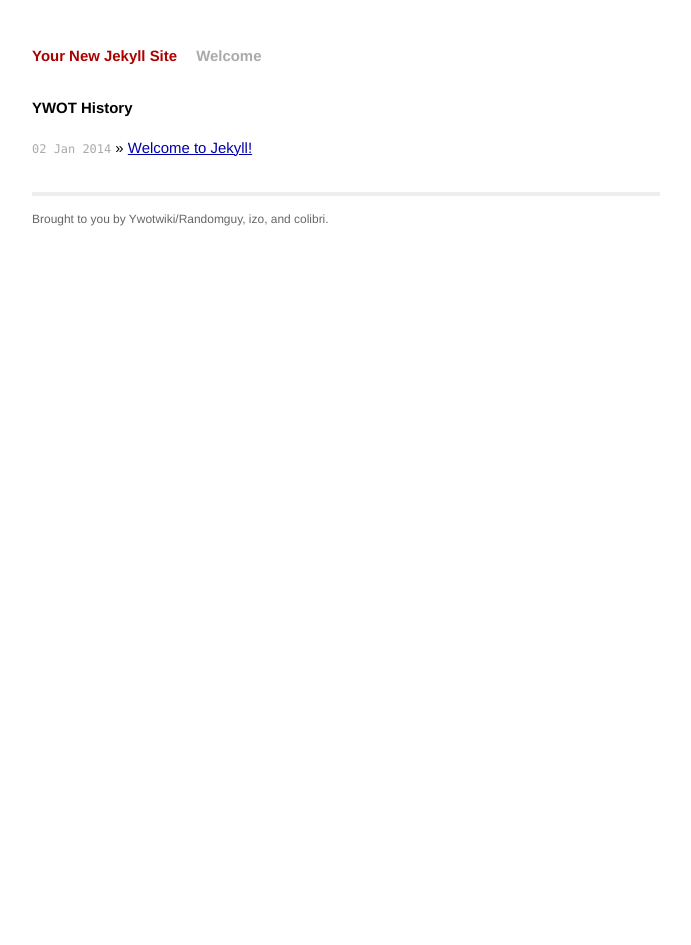
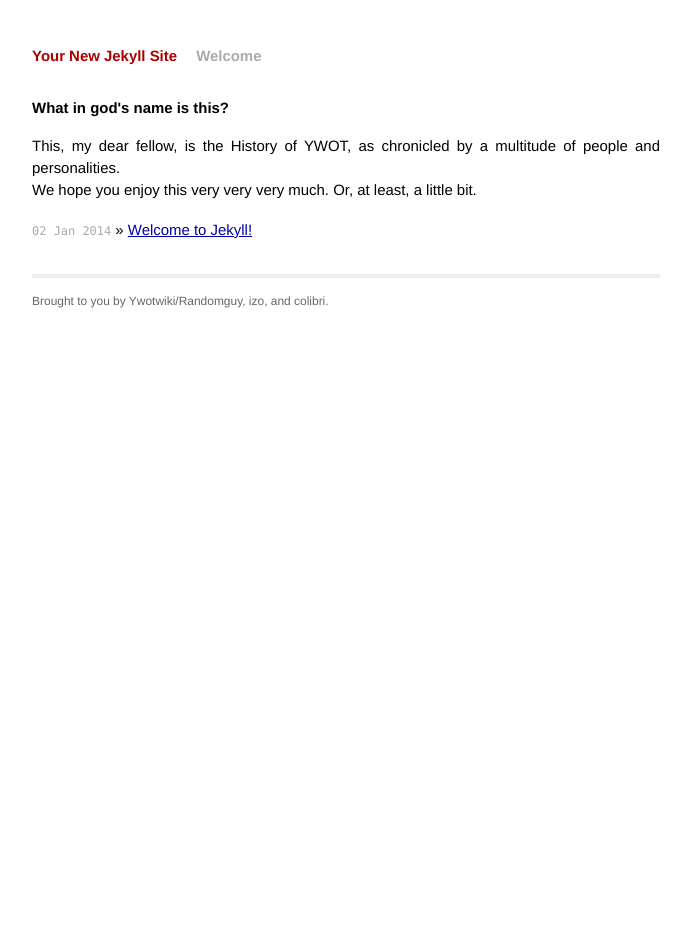
Before and after one commit to ywothistory/ywothistory.github.io, a Jekyll site: the page built from index.html, in a window 1280 px wide. Shown: the whole page, without its empty margins (294-985 px from the left). Built offline with Jekyll 4.4.1, drawn with Linux system fonts in a browser that asks for light colours; Markdown is read by kramdown in place of the engine named in the settings.

Commit message:
making more ywottish

```diff
--- a/index.html
+++ b/index.html
@@ -1,10 +1,11 @@
 ---
 layout: default
-title: Your New Jekyll Site
+title: YWOT History
 ---
 
 <div id="home">
-  <h1>YWOT History</h1>
+  <h1>What in god's name is this?</h1>
+  <p>This, my dear fellow, is the History of YWOT, as chronicled by a multitude of people and personalities.<br />We hope you enjoy this very very very much. Or, at least, a little bit.</p>
   <ul class="posts">
     {% for post in site.posts %}
       <li><span>{{ post.date | date_to_string }}</span> &raquo; <a href="{{ post.url }}">{{ post.title }}</a></li>
```
